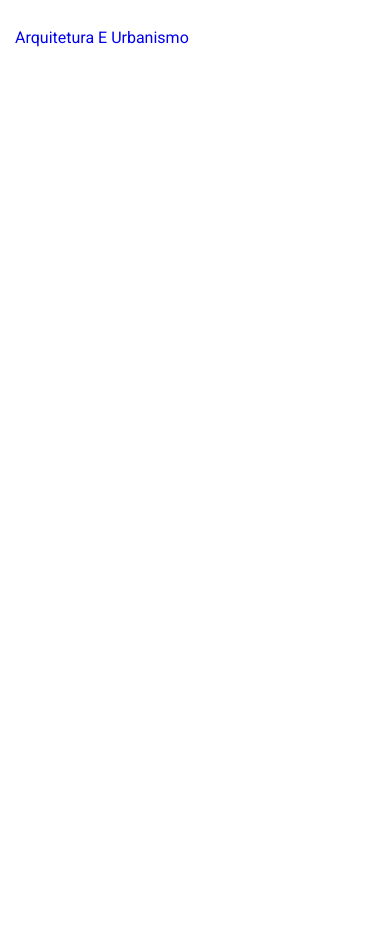
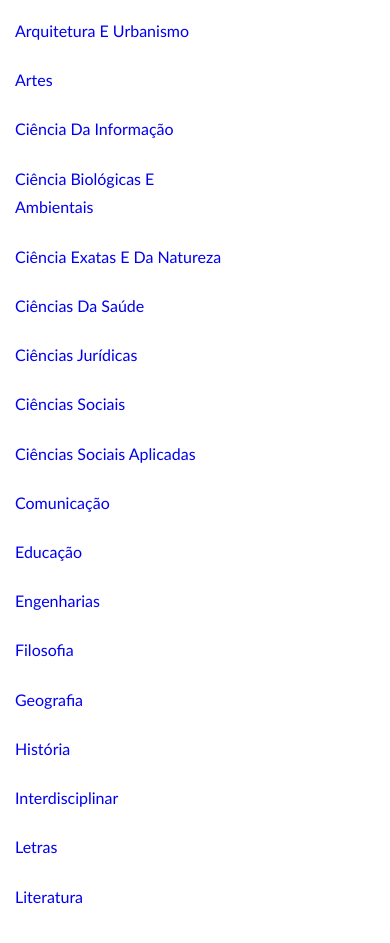
Before and after one commit to Joaoof/FRONT-editora-workspace, an Angular app: page / in a window 390 px wide. Shown: the part 971-1914 px from the top of the page. Before the commit the page ends 1054 px from the top, so only its background shows below. Built offline with nearby package versions, Linux system fonts and the light colour scheme.

Commit message:
feat: add mais categorias

```diff
--- a/src/app/session/session.component.css
+++ b/src/app/session/session.component.css
@@ -254,7 +254,8 @@
         padding: .327rem 0;
     }
 
-    .sidebar .title a {
+    .sidebar a {
+        font-family: 'Gill Sans', 'Gill Sans MT', Calibri, 'Trebuchet MS', sans-serif;
         line-height: 1.3rem;
         padding: .387rem 0;
         text-decoration: none;
@@ -262,11 +263,11 @@
 
     .sidebar .navegar-categoria a {
         display: block;
-        margin-bottom: 1rem;
+        /* margin-bottom: 0rem; */
         font-family: sans-serif;
         font-size: 1.143rem;
         font-weight: 700;
-        line-height: 1.43rem;
+        line-height: 1.3rem;
         color: rgba(0, 0, 0, 0.54);
     }
 }
--- a/src/app/session/session.component.html
+++ b/src/app/session/session.component.html
@@ -54,7 +54,23 @@
                     <li><a href="#">E-BOOKS</a></li>
                     <li><a href="#">Antropologia</a></li>
                     <li><a href="#">Arquitetura e Urbanismo</a></li>
-                    <!-- Outras categorias -->
+                    <li><a href="#">Artes</a></li>
+                    <li><a href="#">Ciência da Informação</a></li>
+                    <li><a href="#">Ciência Biológicas e Ambientais</a></li>
+                    <li><a href="#">Ciência Exatas e da Natureza</a></li>
+                    <li><a href="#">Ciências da Saúde</a></li>
+                    <li><a href="#">Ciências Jurídicas</a></li>
+                    <li><a href="#">Ciências Sociais</a></li>
+                    <li><a href="#">Ciências Sociais Aplicadas</a></li>
+                    <li><a href="#">Comunicação</a></li>
+                    <li><a href="#">Educação</a></li>
+                    <li><a href="#">Engenharias</a></li>
+                    <li><a href="#">Filosofia</a></li>
+                    <li><a href="#">Geografia</a></li>
+                    <li><a href="#">História</a></li>
+                    <li><a href="#">Interdisciplinar</a></li>
+                    <li><a href="#">Letras</a></li>
+                    <li><a href="#">Literatura</a></li>
                 </ul>
             </div>
         </div>
```
